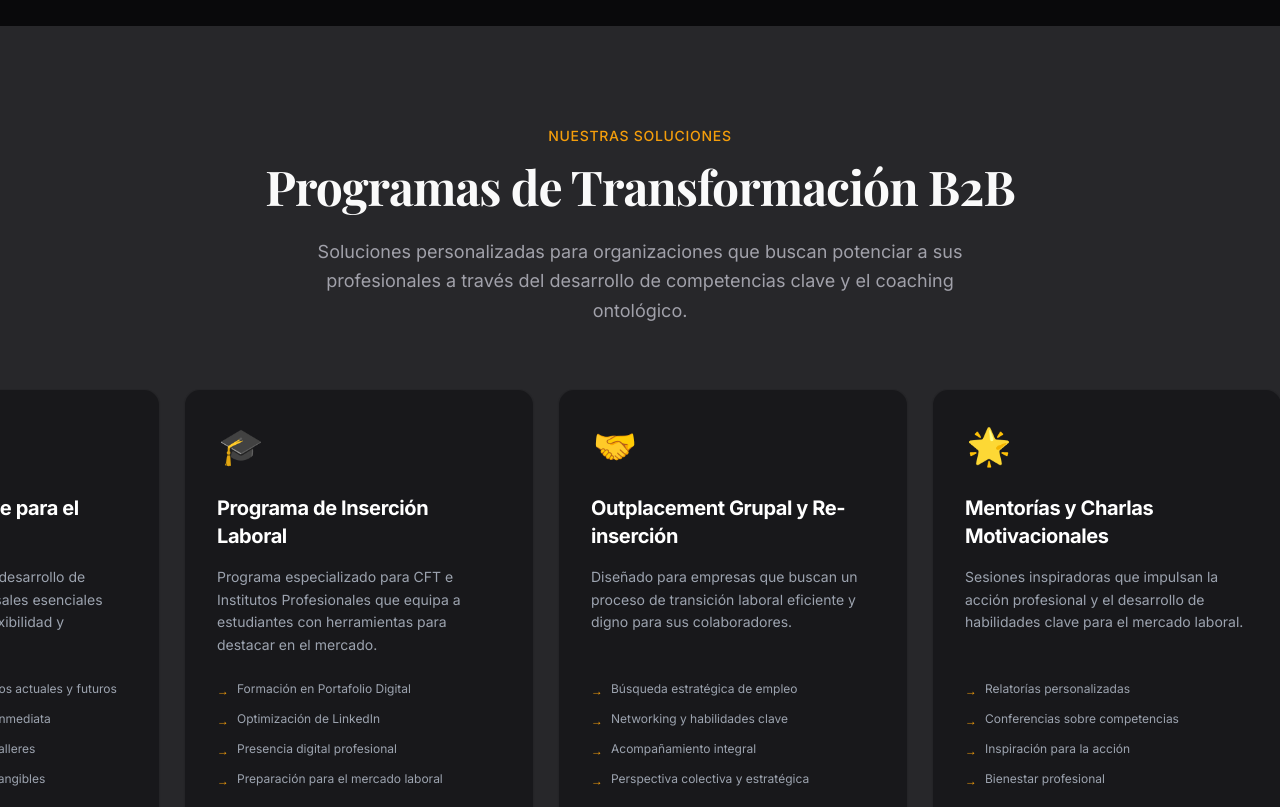
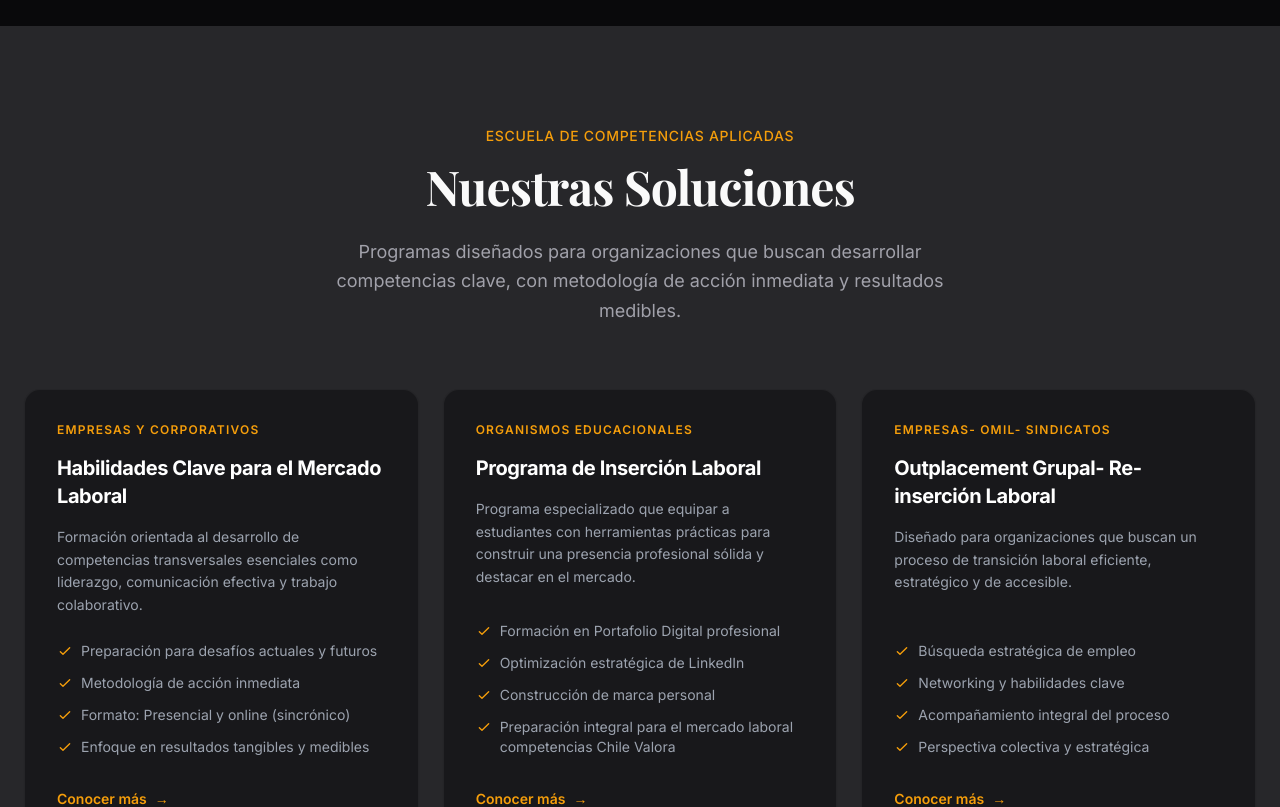
Before and after one commit to mauro6287-blip/alicia-morales-coach, a Next.js app: page / in a window 1280 px wide. Shown: the part 1040-1847 px from the top of the page. Built offline with nearby package versions, Linux system fonts and the light colour scheme; a web font is replaced by a local one.

Commit message:
Replace carousel with 3 fixed solution cards per reference design
Co-Authored-By: Claude Opus 4.6 <noreply@anthropic.com>

```diff
--- a/sections/Problemas.tsx
+++ b/sections/Problemas.tsx
@@ -1,90 +1,91 @@
-"use client";
-
-import { useEffect, useRef, useState } from "react";
-
 const soluciones = [
     {
-        icon: "🚀",
-        titulo: "Habilidades Clave para el Futuro Laboral",
+        categoria: "EMPRESAS Y CORPORATIVOS",
+        titulo: "Habilidades Clave para el Mercado Laboral",
         descripcion:
-            "Formación orientada al desarrollo de competencias transversales esenciales como adaptabilidad, flexibilidad y liderazgo.",
+            "Formación orientada al desarrollo de competencias transversales esenciales como liderazgo, comunicación efectiva y trabajo colaborativo.",
         features: [
             "Preparación para desafíos actuales y futuros",
             "Metodología de acción inmediata",
-            "Formato: Workshops y talleres",
-            "Enfoque en resultados tangibles",
+            "Formato: Presencial y online (sincrónico)",
+            "Enfoque en resultados tangibles y medibles",
         ],
     },
     {
-        icon: "🎓",
+        categoria: "ORGANISMOS EDUCACIONALES",
         titulo: "Programa de Inserción Laboral",
         descripcion:
-            "Programa especializado para CFT e Institutos Profesionales que equipa a estudiantes con herramientas para destacar en el mercado.",
+            "Programa especializado que equipar a estudiantes con herramientas prácticas para construir una presencia profesional sólida y destacar en el mercado.",
         features: [
-            "Formación en Portafolio Digital",
-            "Optimización de LinkedIn",
-            "Presencia digital profesional",
-            "Preparación para el mercado laboral",
+            "Formación en Portafolio Digital profesional",
+            "Optimización estratégica de LinkedIn",
+            "Construcción de marca personal",
+            "Preparación integral para el mercado laboral competencias Chile Valora",
         ],
     },
     {
-        icon: "🤝",
-        titulo: "Outplacement Grupal y Re-inserción",
+        categoria: "EMPRESAS- OMIL- SINDICATOS",
+        titulo: "Outplacement Grupal- Re-inserción Laboral",
         descripcion:
-            "Diseñado para empresas que buscan un proceso de transición laboral eficiente y digno para sus colaboradores.",
+            "Diseñado para organizaciones que buscan un proceso de transición laboral eficiente, estratégico y de accesible.",
         features: [
             "Búsqueda estratégica de empleo",
             "Networking y habilidades clave",
-            "Acompañamiento integral",
+            "Acompañamiento integral del proceso",
             "Perspectiva colectiva y estratégica",
-        ],
-    },
-    {
-        icon: "🌟",
-        titulo: "Mentorías y Charlas Motivacionales",
-        descripcion:
-            "Sesiones inspiradoras que impulsan la acción profesional y el desarrollo de habilidades clave para el mercado laboral.",
-        features: [
-            "Relatorías personalizadas",
-            "Conferencias sobre competencias",
-            "Inspiración para la acción",
-            "Bienestar profesional",
-        ],
-    },
-    {
-        icon: "🛠️",
-        titulo: "Facilitación de Talleres",
-        descripcion:
-            "Espacios de aprendizaje activo que generan impacto inmediato en los participantes y sus organizaciones.",
-        features: [
-            "Metodología de acción inmediata",
-            "Formatos flexibles y adaptables",
-            "Modalidad online y presencial",
-            "Enfoque práctico y vivencial",
         ],
     },
 ];
 
-function SolucionCard({ solucion }: { solucion: typeof soluciones[number] }) {
+export default function Problemas() {
     return (
-        <div className="group flex w-[350px] flex-shrink-0 flex-col rounded-2xl border border-white/5 bg-[#18181b] p-8 shadow-sm transition-all duration-300 hover:-translate-y-1 hover:border-primary/50 hover:shadow-lg hover:shadow-primary/5">
-            <div className="mb-6 inline-flex h-12 w-12 items-center justify-center rounded-xl bg-transparent text-4xl">
-                {solucion.icon}
+        <section id="soluciones" className="bg-surface-elevated px-6 py-24">
+            <div className="mx-auto max-w-7xl">
+                {/* Header */}
+                <div className="mb-16 text-center">
+                    <span className="mb-4 inline-block text-sm font-medium uppercase tracking-wider text-primary">
+                        ESCUELA DE COMPETENCIAS APLICADAS
+                    </span>
+                    <h2 className="mb-6 text-3xl font-bold text-foreground md:text-4xl lg:text-5xl">
+                        <span className="font-[family-name:var(--font-playfair)]">
+                            Nuestras Soluciones
+                        </span>
+                    </h2>
+                    <p className="mx-auto max-w-2xl text-lg leading-relaxed text-muted">
+                        Programas diseñados para organizaciones que buscan desarrollar
+                        competencias clave, con metodología de acción inmediata y resultados
+                        medibles.
+                    </p>
                 </div>
+
+                {/* Grid de soluciones */}
+                <div className="grid gap-6 md:grid-cols-2 lg:grid-cols-3">
+                    {soluciones.map((solucion, index) => (
+                        <div
+                            key={index}
+                            className="group flex flex-col rounded-2xl border border-white/5 bg-[#18181b] p-8 shadow-sm transition-all duration-300 hover:-translate-y-1 hover:border-primary/50 hover:shadow-lg hover:shadow-primary/5"
+                        >
+                            <span className="mb-4 text-xs font-semibold uppercase tracking-widest text-primary">
+                                {solucion.categoria}
+                            </span>
                             <h3 className="mb-4 text-xl font-bold text-white">
                                 {solucion.titulo}
                             </h3>
                             <p className="mb-6 flex-grow text-sm leading-relaxed text-gray-400">
                                 {solucion.descripcion}
                             </p>
+
                             <ul className="mb-8 space-y-3">
                                 {solucion.features.map((feature, idx) => (
-                    <li key={idx} className="flex items-start gap-2 text-xs text-gray-400">
-                        <span className="mt-0.5 text-primary">→</span>
+                                    <li key={idx} className="flex items-start gap-2 text-sm text-gray-400">
+                                        <svg className="mt-0.5 h-4 w-4 flex-shrink-0 text-primary" fill="none" stroke="currentColor" viewBox="0 0 24 24">
+                                            <path strokeLinecap="round" strokeLinejoin="round" strokeWidth={2} d="M5 13l4 4L19 7" />
+                                        </svg>
                                         <span>{feature}</span>
                                     </li>
                                 ))}
                             </ul>
+
                             <a
                                 href="#contacto"
                                 className="inline-flex items-center gap-2 text-sm font-semibold text-primary transition-colors hover:text-primary-light"
@@ -93,72 +94,10 @@ function SolucionCard({ solucion }: { solucion: typeof soluciones[number] }) {
                                 <span className="transition-transform group-hover:translate-x-1">→</span>
                             </a>
                         </div>
-    );
-}
-
-export default function Problemas() {
-    const scrollRef = useRef<HTMLDivElement>(null);
-    const [isPaused, setIsPaused] = useState(false);
-
-    useEffect(() => {
-        const container = scrollRef.current;
-        if (!container) return;
-
-        let animationId: number;
-        let scrollPos = 0;
-        const speed = 0.5;
-
-        const animate = () => {
-            if (!isPaused && container) {
-                scrollPos += speed;
-                const halfWidth = container.scrollWidth / 2;
-                if (scrollPos >= halfWidth) {
-                    scrollPos = 0;
-                }
-                container.scrollLeft = scrollPos;
-            }
-            animationId = requestAnimationFrame(animate);
-        };
-
-        animationId = requestAnimationFrame(animate);
-        return () => cancelAnimationFrame(animationId);
-    }, [isPaused]);
-
-    return (
-        <section id="soluciones" className="bg-surface-elevated py-24">
-            <div className="mx-auto max-w-7xl px-6">
-                {/* Header */}
-                <div className="mb-16 text-center">
-                    <span className="mb-4 inline-block text-sm font-medium uppercase tracking-wider text-primary">
-                        NUESTRAS SOLUCIONES
-                    </span>
-                    <h2 className="mb-6 text-3xl font-bold text-foreground md:text-4xl lg:text-5xl">
-                        <span className="font-[family-name:var(--font-playfair)]">
-                            Programas de Transformación B2B
-                        </span>
-                    </h2>
-                    <p className="mx-auto max-w-2xl text-lg leading-relaxed text-muted">
-                        Soluciones personalizadas para organizaciones que buscan potenciar a
-                        sus profesionales a través del desarrollo de competencias clave y el
-                        coaching ontológico.
-                    </p>
-                </div>
-            </div>
-
-            {/* Carousel */}
-            <div
-                ref={scrollRef}
-                onMouseEnter={() => setIsPaused(true)}
-                onMouseLeave={() => setIsPaused(false)}
-                className="flex gap-6 overflow-hidden px-6"
-            >
-                {[...soluciones, ...soluciones].map((solucion, index) => (
-                    <SolucionCard key={index} solucion={solucion} />
                     ))}
                 </div>
 
                 {/* Transition CTA */}
-            <div className="mx-auto max-w-7xl px-6">
                 <div className="mt-16 text-center">
                     <p className="mb-6 text-lg font-medium text-foreground">
                         ¿Y si hoy fuera el día en que todo empieza a cambiar?
```
Lines whose indentation alone changed are shown as unchanged.
